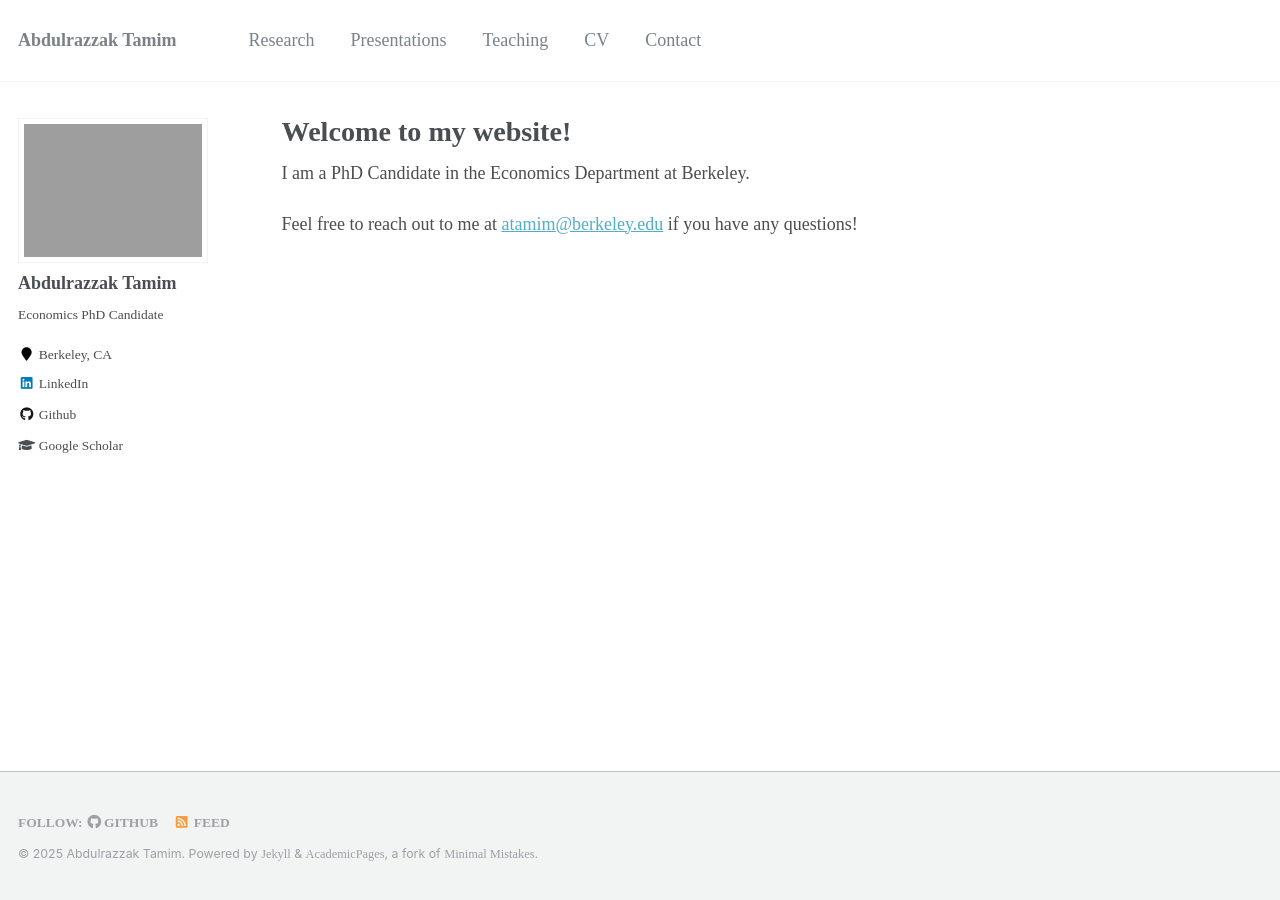
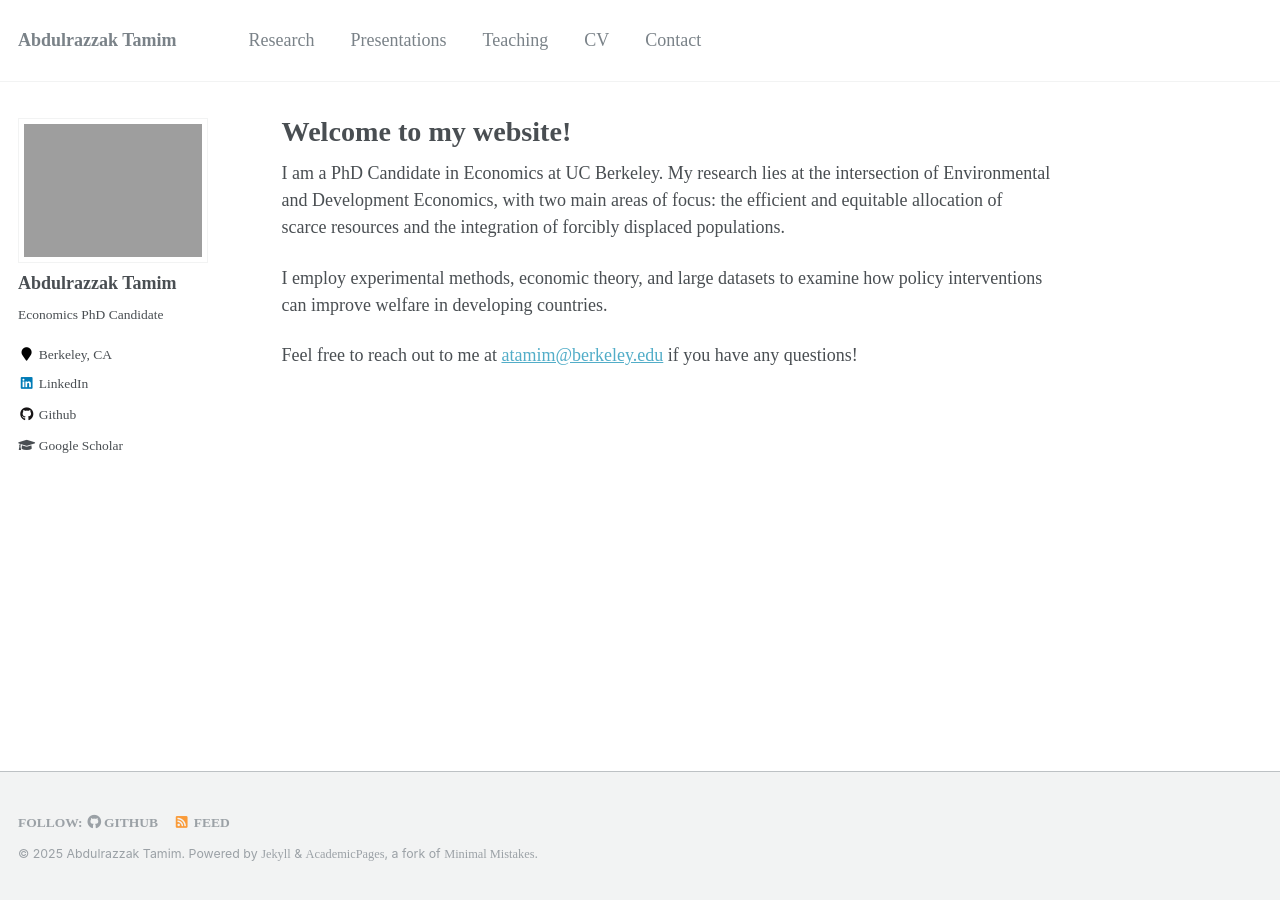
Before and after one commit to AbdulrazzakTamim/abdulrazzaktamim.github.io, a Jekyll site: the page built from _pages/about.md, in a window 1280 px wide. Built offline with Jekyll 4.4.1, drawn with Linux system fonts in a browser that asks for light colours; comment, search, counter and statistics services are not loaded.

Commit message:
Update about.md

```diff
--- a/_pages/about.md
+++ b/_pages/about.md
@@ -8,6 +8,8 @@ redirect_from:
   - /about.html
 ---
 
-I am a PhD Candidate in the Economics Department at Berkeley.
+I am a PhD Candidate in Economics at UC Berkeley. My research lies at the intersection of Environmental and Development Economics, with two main areas of focus: the efficient and equitable allocation of scarce resources and the integration of forcibly displaced populations.
+
+I employ experimental methods, economic theory, and large datasets to examine how policy interventions can improve welfare in developing countries.
 
 Feel free to reach out to me at <a href="mailto:atamim@berkeley.edu" target="_blank" rel="noopener noreferrer">atamim@berkeley.edu</a> if you have any questions!
```
